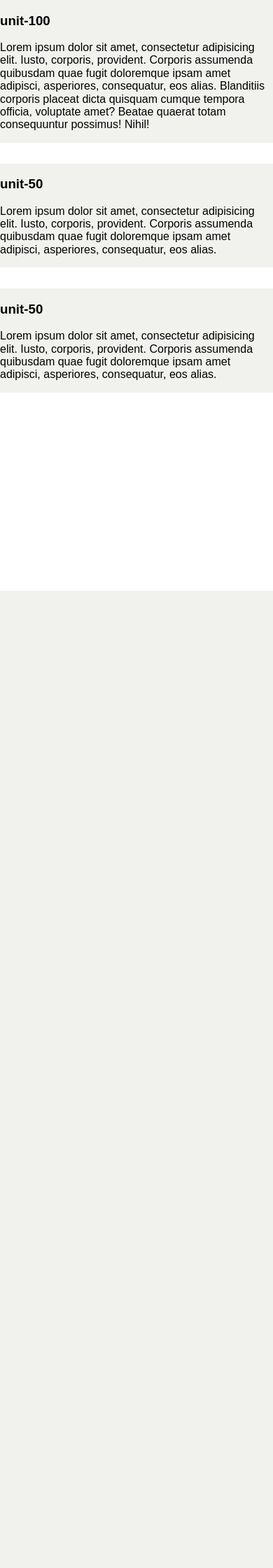
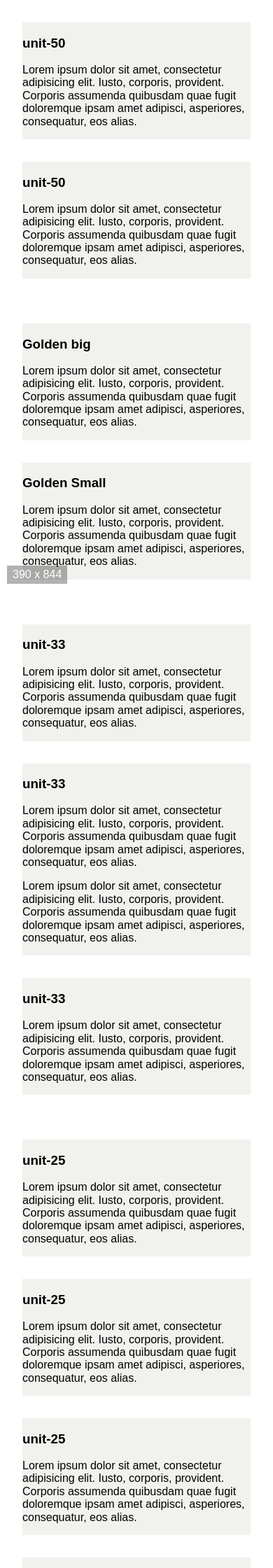
Before and after one commit to simplu27/html, a PHP site: page /marunit/index.html in a window 390 px wide. Shown: the top 2240 px of the page at 70% size. Before the commit the page ends 844 px from the top, so only its background shows below. Run offline with PHP 8.4, Linux system fonts and the light colour scheme; some libraries are stand-ins or nearby versions.

Commit message:
flex unit

```diff
--- a/marunit/index.html
+++ b/marunit/index.html
@@ -5,20 +5,11 @@
 <title>Marunit Grid</title>
 <meta name="viewport" content="width=device-width, initial-scale=1">
 <link rel="stylesheet" media="screen" href="marunit.css">
-<style>
-	[class^=unit-] {
-		background: #f1f1ee;
-	}
-</style>
 </head>
 <body>
-	<div class="row">
-		<div class="unit-100">
-			<h3>unit-100</h3>
-			<p>Lorem ipsum dolor sit amet, consectetur adipisicing elit. Iusto, corporis, provident. Corporis assumenda quibusdam quae fugit doloremque ipsam amet adipisci, asperiores, consequatur, eos alias. Blanditiis corporis placeat dicta quisquam cumque tempora officia, voluptate amet? Beatae quaerat totam consequuntur possimus! Nihil!</p>
-		</div>
-	</div>
-
+	<div class="container">
+		<div class="center-wrap">
+			<!-- 2 Col -->
 			<div class="row">
 				<div class="unit-50">
 					<h3>unit-50</h3>
@@ -28,6 +19,112 @@
 					<h3>unit-50</h3>
 					<p>Lorem ipsum dolor sit amet, consectetur adipisicing elit. Iusto, corporis, provident. Corporis assumenda quibusdam quae fugit doloremque ipsam amet adipisci, asperiores, consequatur, eos alias.</p>
 				</div>
+			</div><!-- row -->
+
+			<!-- Golde Ratio -->
+			<div class="row">
+				<div class="unit-gb">
+					<h3>Golden big</h3>
+					<p>Lorem ipsum dolor sit amet, consectetur adipisicing elit. Iusto, corporis, provident. Corporis assumenda quibusdam quae fugit doloremque ipsam amet adipisci, asperiores, consequatur, eos alias.</p>
 				</div>
+				<div class="unit-gs">
+					<h3>Golden Small</h3>
+					<p>Lorem ipsum dolor sit amet, consectetur adipisicing elit. Iusto, corporis, provident. Corporis assumenda quibusdam quae fugit doloremque ipsam amet adipisci, asperiores, consequatur, eos alias.</p>
+				</div>
+			</div><!-- row -->
+
+			<!-- 3 Col -->
+			<div class="row">
+				<div class="unit-33">
+					<h3>unit-33</h3>
+					<p>Lorem ipsum dolor sit amet, consectetur adipisicing elit. Iusto, corporis, provident. Corporis assumenda quibusdam quae fugit doloremque ipsam amet adipisci, asperiores, consequatur, eos alias.</p>
+				</div>
+				<div class="unit-33">
+					<h3>unit-33</h3>
+					<p>Lorem ipsum dolor sit amet, consectetur adipisicing elit. Iusto, corporis, provident. Corporis assumenda quibusdam quae fugit doloremque ipsam amet adipisci, asperiores, consequatur, eos alias.</p>
+					<p>Lorem ipsum dolor sit amet, consectetur adipisicing elit. Iusto, corporis, provident. Corporis assumenda quibusdam quae fugit doloremque ipsam amet adipisci, asperiores, consequatur, eos alias.</p>
+				</div>
+				<div class="unit-33">
+					<h3>unit-33</h3>
+					<p>Lorem ipsum dolor sit amet, consectetur adipisicing elit. Iusto, corporis, provident. Corporis assumenda quibusdam quae fugit doloremque ipsam amet adipisci, asperiores, consequatur, eos alias.</p>
+				</div>
+			</div><!-- row -->
+
+			<!-- 4 Col -->
+			<div class="row">
+				<div class="unit-25">
+					<h3>unit-25</h3>
+					<p>Lorem ipsum dolor sit amet, consectetur adipisicing elit. Iusto, corporis, provident. Corporis assumenda quibusdam quae fugit doloremque ipsam amet adipisci, asperiores, consequatur, eos alias.</p>
+				</div>
+				<div class="unit-25">
+					<h3>unit-25</h3>
+					<p>Lorem ipsum dolor sit amet, consectetur adipisicing elit. Iusto, corporis, provident. Corporis assumenda quibusdam quae fugit doloremque ipsam amet adipisci, asperiores, consequatur, eos alias.</p>
+				</div>
+				<div class="unit-25">
+					<h3>unit-25</h3>
+					<p>Lorem ipsum dolor sit amet, consectetur adipisicing elit. Iusto, corporis, provident. Corporis assumenda quibusdam quae fugit doloremque ipsam amet adipisci, asperiores, consequatur, eos alias.</p>
+				</div>
+				<div class="unit-25">
+					<h3>unit-25</h3>
+					<p>Lorem ipsum dolor sit amet, consectetur adipisicing elit. Iusto, corporis, provident. Corporis assumenda quibusdam quae fugit doloremque ipsam amet adipisci, asperiores, consequatur, eos alias.</p>
+				</div>
+
+		</div><!-- center-wrap -->
+	</div><!-- container -->
+
+<div class="center-gallery">
+	<div class="gallery gallery-3">
+
+		<div class="gal-item">
+			<img src="https://unsplash.it/840/450?image=0" alt="">
+		</div>
+		<div class="gal-item">
+			<img src="https://unsplash.it/840/450?image=1073" alt="">
+		</div>
+		<div class="gal-item">
+			<img src="https://unsplash.it/840/450?image=1072" alt="">
+		</div>
+		<div class="gal-item">
+			<img src="https://unsplash.it/840/450?image=1059" alt="">
+		</div>
+		<div class="gal-item">
+			<img src="https://unsplash.it/840/450?image=1051" alt="">
+		</div>
+		<div class="gal-item">
+			<img src="https://unsplash.it/840/450?image=1067" alt="">
+		</div>
+		<div class="gal-item">
+			<img src="https://unsplash.it/840/450?image=1068" alt="">
+		</div>
+		<div class="gal-item">
+			<img src="https://unsplash.it/840/450?image=1047" alt="">
+		</div>
+		<div class="gal-item">
+			<img src="https://unsplash.it/840/450?image=972" alt="">
+		</div>
+	</div><!-- gallery gallery-4 -->
+</div>	<!-- center-gallery -->
+
+
+
+<script src="http://ajax.googleapis.com/ajax/libs/jquery/1.11.2/jquery.min.js"></script>
+<script>
+	// Arata dimensiunea ferestrei, in px, in coltul stanga jos
+	// Source: https://gist.github.com/bohman/1351439
+	function showViewPortSize(display) {
+		if(display) {
+			var height = jQuery(window).height();
+			var width = jQuery(window).width();
+			jQuery('body').prepend('<div id="viewportsize" style="z-index:9999;position:fixed;bottom:10px;left:10px;color:#fff;background:rgba(0,0,0,.3);padding:4px 8px">'+ width+' x '+height+'</div>');
+			jQuery(window).resize(function() {
+				height = jQuery(window).height();
+				width = jQuery(window).width();
+				jQuery('#viewportsize').html(width+' x '+height);
+			});
+		}
+	}
+	// Seteaza False, ca sa nu arate
+	showViewPortSize(true);
+</script>
 </body>
 </html>
--- a/marunit/marunit.css
+++ b/marunit/marunit.css
@@ -22,6 +22,11 @@
 .cf, .center, .row {display:inline-block;}
 .cf, .center, .row {display:block;}
 
+html {
+	font-size: 16px;
+	overflow-y: scroll;
+}
+
 
 /* Border Box Sizing */
 
@@ -31,46 +36,108 @@
 	box-sizing: border-box;
 }
 
+img {
+	max-width: 100%;
+	height: auto;
+}
 
 /* Grid */
 
-.row {padding: 0; margin: 0 -30px;}
+.container {
+	width: 100%;
+	padding: 2rem;
+}
+
+.center-wrap {
+	max-width: 840px;
+	margin: auto;
+}
+
+.row {
+	display: flex;
+	flex-wrap: wrap;
+	padding: 0 0 2em;
+	margin-left: -2em;
+}
 
 [class^=unit-] {
-	float: left;
-	padding: 0 30px;
-	margin-bottom: 30px;
+	background: #f1f1ee; /*Just for testing. Remove in production*/
+	margin: 0 0 2em 2em;
 }
 
-.unit-100 { width: 100%;}		.unit-90 { width: 90%;}
-.unit-80 { width: 80%;}			.unit-75 { width: 75%;}
-.unit-70 { width: 70%;}			.unit-66 { width: 66.6666%;}
-.unit-60 { width: 60%;}			.unit-50 { width: 50%;}
-.unit-40 { width: 40%;}			.unit-33 { width: 33.3333%;}
-.unit-30 { width: 30%;}			.unit-25 { width: 25%;}
-.unit-20 { width: 20%;}			.unit-10 {width: 10%;}
+.unit-33 {flex-basis: calc(33% - 2em); }
+.unit-25 {flex-basis: calc(25% - 2em); }
+.unit-50 {flex-basis: calc(50% - 2em); }
+
 
 /* Golden Ratio Columns */
 
-.unit-gb 	{width: 61.80339887499%;} 	/* Golden Big */
-.unit-gs 	{width: 38.19660112501%;}	/* Golden Small */
+.unit-gb 	{flex-basis: calc(61% - 2em);} 	/* Golden Big */
+.unit-gs 	{flex-basis: calc(39% - 2em);}	/* Golden Small */
+
+@media screen and (max-width: 720px) {
+
+	.unit-33 {flex-basis: calc(50% - 2em); }
+	.unit-25 {flex-basis: calc(50% - 2em); }
+	.unit-50 {flex-basis: calc(50% - 2em); }
+
+	.unit-gb 	{flex-basis: calc(50% - 2em);} 	/* Golden Big */
+	.unit-gs 	{flex-basis: calc(50% - 2em);}	/* Golden Small */
+
+} /* 720px media end */
+
+@media screen and (max-width: 640px) {
+
+	.unit-33 {flex-basis: calc(100% - 2em); }
+	.unit-25 {flex-basis: calc(100% - 2em); }
+	.unit-50 {flex-basis: calc(100% - 2em); }
+
+	.unit-gb 	{flex-basis: calc(100% - 2em);} 	/* Golden Big */
+	.unit-gs 	{flex-basis: calc(100% - 2em);}	/* Golden Small */
+
+} /* 640px media end */
 
 
-@media screen and (max-width: 760px) {
-	.unit-100 { width: 100%;}		.unit-90 { width: 100%;}
-	.unit-80 { width: 100%;}		.unit-75 { width: 100%;}
-	.unit-70 { width: 100%;}		.unit-66 { width: 100%;}
-	.unit-60 { width: 100%;}		.unit-50 { width: 50%;}
-	.unit-40 { width: 50%;}			.unit-33 { width: 100%;}
-	.unit-30 { width: 50%;}			.unit-25 { width: 50%;}
-	.unit-20 { width: 50%;}			.unit-10 {width: 50%;}
+/* Gallery */
 
-	.unit-gb 	{width: 50%;}
-	.unit-gs 	{width: 50%;}
-} /* media end */
+.center-gallery {
+	max-width: 840px;
+	margin: auto;
+	font-size: 15px; /*Defines margins in em*/
+}
+
+.gallery {
+	margin-left: -2em;
+	display: flex;
+	flex-flow: row wrap;
+	justify-content: flex-start;
+}
+
+.gal-item img {
+	display: block;
+}
+
+.gallery-3 {}
+
+.gallery-3 .gal-item {
+	flex-basis: calc(33.3333% - 2em);
+	margin-left: 2em;
+	margin-bottom: 2em;
+}
 
 @media screen and (max-width: 680px) {
-	[class^=unit] {width: 100% !important; margin-bottom: 30px;}
-	.unit-gb 	{width: 100%;}
-	.unit-gs 	{width: 100%;}
-} /* media end */
+
+	.gallery-3 .gal-item {
+		flex-basis: calc(50% - 2em);
+	}
+
+} /* 680px media end */
+
+
+@media screen and (max-width: 480px) {
+
+	.gallery-3 .gal-item {
+		flex-basis: calc(100% - 2em);
+	}
+
+} /* 480px media end */
```
Lines whose indentation alone changed are shown as unchanged.
